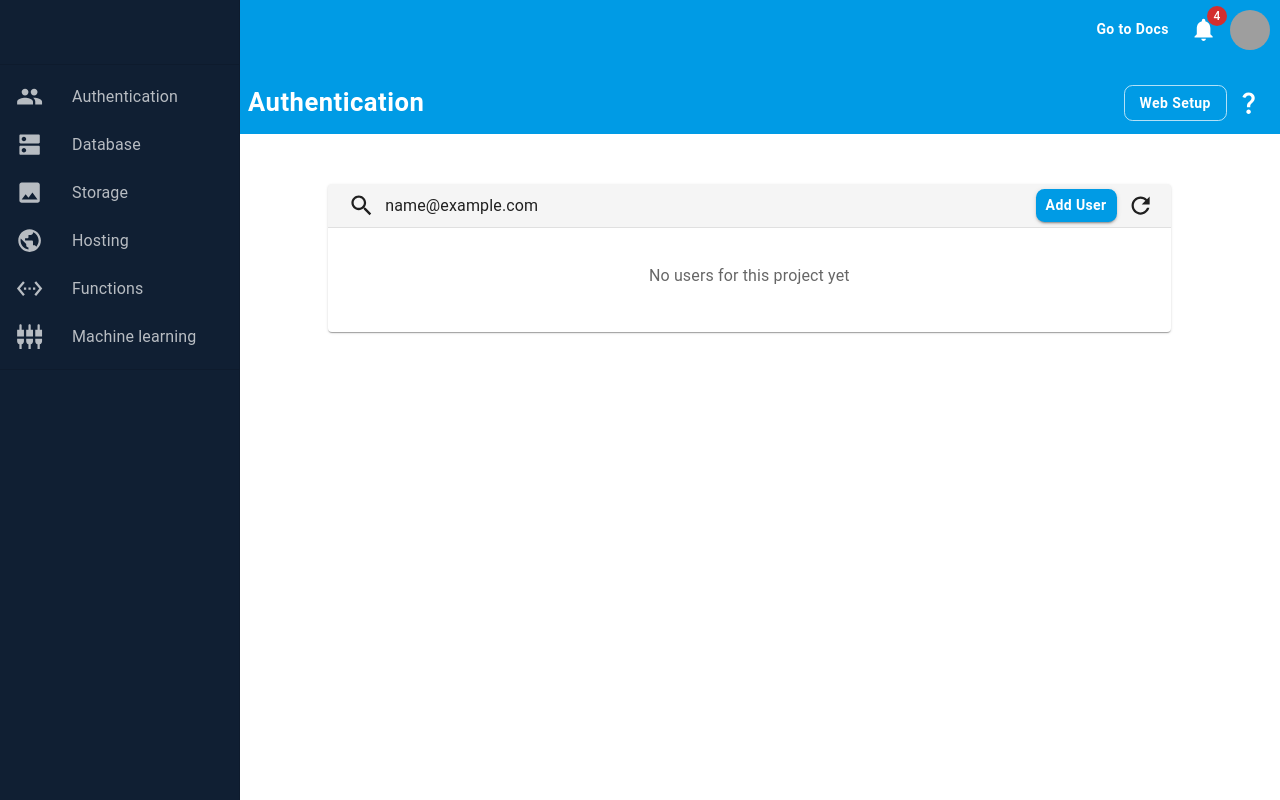
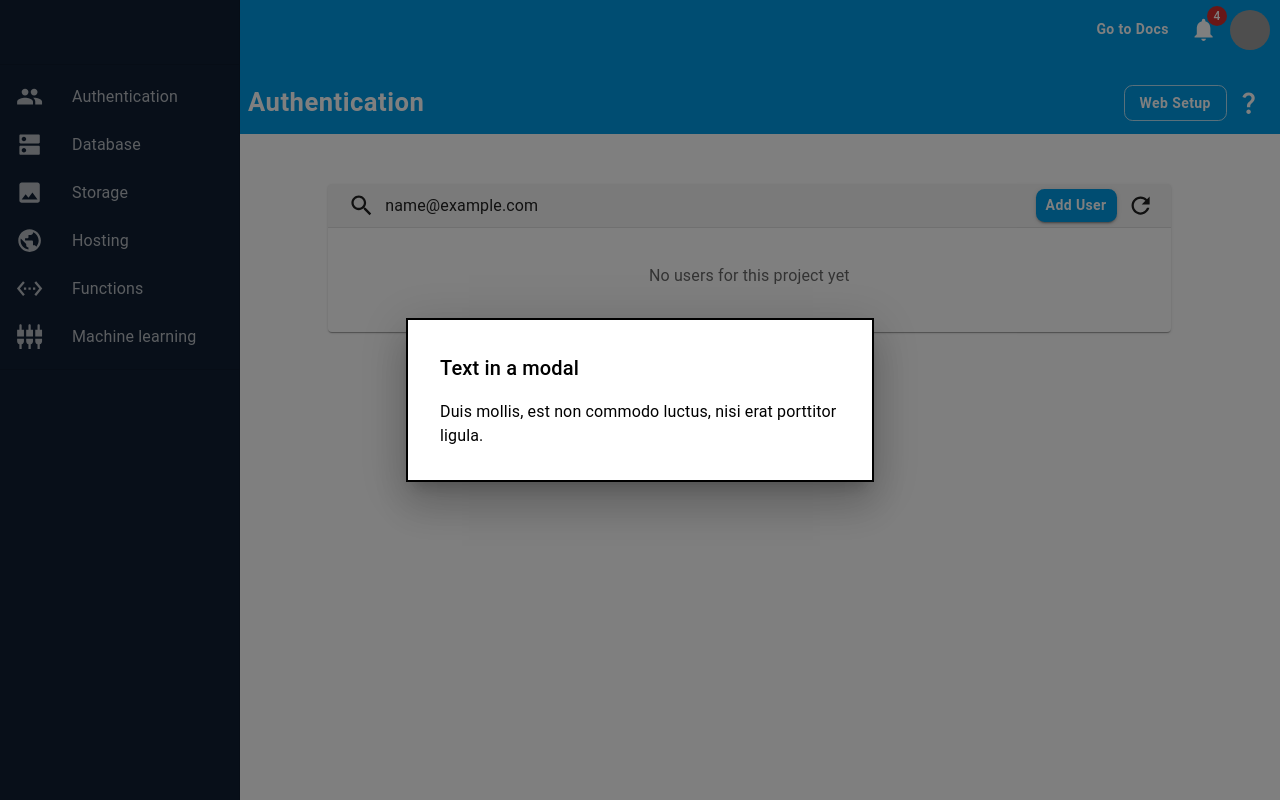
Before and after one commit to josephuche1/Material-ui-tutorials, a React (Create React App) app: page /authentication in a window 1280 px wide. Both pictures are taken after typing "name@example.com" into the empty fields and a click on the button "Add User". Built offline with nearby package versions, Linux system fonts and the light colour scheme; grey boxes are pictures that could not be loaded.

Commit message:
Modals Add Modals Add finctionality to toggle the modals

```diff
--- /dev/null
+++ b/src/components/common/BasicModal/BasicModal.tsx
@@ -0,0 +1,39 @@
+import React from 'react';
+import Box from '@mui/material/Box';
+import Button from '@mui/material/Button';
+import Typography from '@mui/material/Typography';
+import Modal from '@mui/material/Modal';
+
+type TBasicModalProps = {
+  open: boolean
+  onClose: () => void
+}
+
+const BasicModal:React.FC<TBasicModalProps> = (props) => {
+    const style = {
+        position: 'absolute' as 'absolute',
+        top: '50%',
+        left: '50%',
+        transform: 'translate(-50%, -50%)',
+        width: 400,
+        bgcolor: 'background.paper',
+        border: '2px solid #000',
+        boxShadow: 24,
+        p: 4,
+      };
+
+  return (
+    <Modal open={props.open} onClose={props.onClose}>
+        <Box sx={style}>
+          <Typography id="modal-modal-title" variant="h6" component="h2">
+            Text in a modal
+          </Typography>
+          <Typography id="modal-modal-description" sx={{ mt: 2 }}>
+            Duis mollis, est non commodo luctus, nisi erat porttitor ligula.
+          </Typography>
+        </Box>
+    </Modal>
+  )
+}
+
+export default BasicModal
--- a/src/components/common/CommonButton/CommonButton.tsx
+++ b/src/components/common/CommonButton/CommonButton.tsx
@@ -8,6 +8,7 @@ interface ICommonButtonProps {
     variant?: "text" | "outlined" | "contained",
     size?: "small" | "medium" | "large",
     sx?: object
+    onClick?: () => void
 }
 
 const CommonButton: React.FC<ICommonButtonProps> = (props) => {
@@ -19,6 +20,7 @@ const CommonButton: React.FC<ICommonButtonProps> = (props) => {
         variant={props.variant}
         size={props.size}
         sx={props.sx}
+        onClick={props.onClick}
     >
       {props.children}
     </Button>
--- a/src/components/common/SearchBar/SearchBar.tsx
+++ b/src/components/common/SearchBar/SearchBar.tsx
@@ -11,6 +11,7 @@ interface ISearchBarProps {
     onChange: (e: React.ChangeEvent<HTMLInputElement>) => void;
     headerStyles?: object;
     TextFieldStyles: object;
+    buttonOnClick?: () => void;
 }
 
 
@@ -28,6 +29,7 @@ const SearchBar: React.FC<ISearchBarProps> = (props) => {
             color="primary"
             variant="contained"
             size= "small"
+            onClick={props.buttonOnClick}
          >
             Add User
         </CommonButton>
--- a/src/pages/Authentication/Authentication.tsx
+++ b/src/pages/Authentication/Authentication.tsx
@@ -1,11 +1,22 @@
-import React from 'react'
+import React, { useState } from 'react'
 import Grid from '@mui/material/Grid';
 import BasicCard from '../../components/common/BasicCard/BasicCard';
 import SearchBar from '../../components/common/SearchBar/SearchBar';
 import {CardStyles} from './styles';
 import Typography  from '@mui/material/Typography';
+import BasicModal from '../../components/common/BasicModal/BasicModal';
+
 
 const Authentication:React.FC = () => {
+  const [open, setOpen] = useState(false);
+
+  const handleOpen = (): void => {
+    if (open === false) {
+      setOpen(true)
+    } else {
+      setOpen(false)
+    }
+  }
 
   const getHeader = () => {
     const handleChange = (value: string) => {
@@ -17,6 +28,7 @@ const Authentication:React.FC = () => {
         onChange={(e: React.ChangeEvent<HTMLInputElement>) => handleChange(e.target.value)}
         headerStyles={CardStyles.headerStyles}
         TextFieldStyles={CardStyles.textField}
+        buttonOnClick={handleOpen}
       />
     )
   }
@@ -29,6 +41,8 @@ const Authentication:React.FC = () => {
     )
   }
 
+
+
   return (
     <Grid item xs={8} sx={{marginLeft:"320px"}}>
       <BasicCard
@@ -38,6 +52,7 @@ const Authentication:React.FC = () => {
       >
          {getContent()}
       </BasicCard>
+      <BasicModal open={open} onClose={handleOpen}/>
     </Grid>
   )
 }
```
